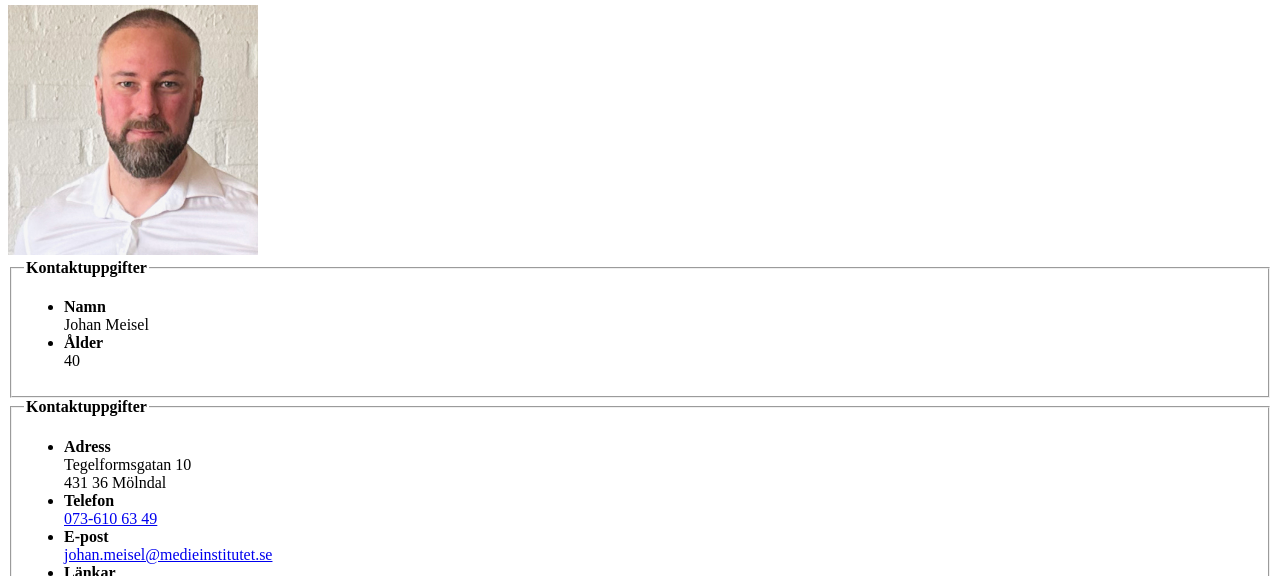
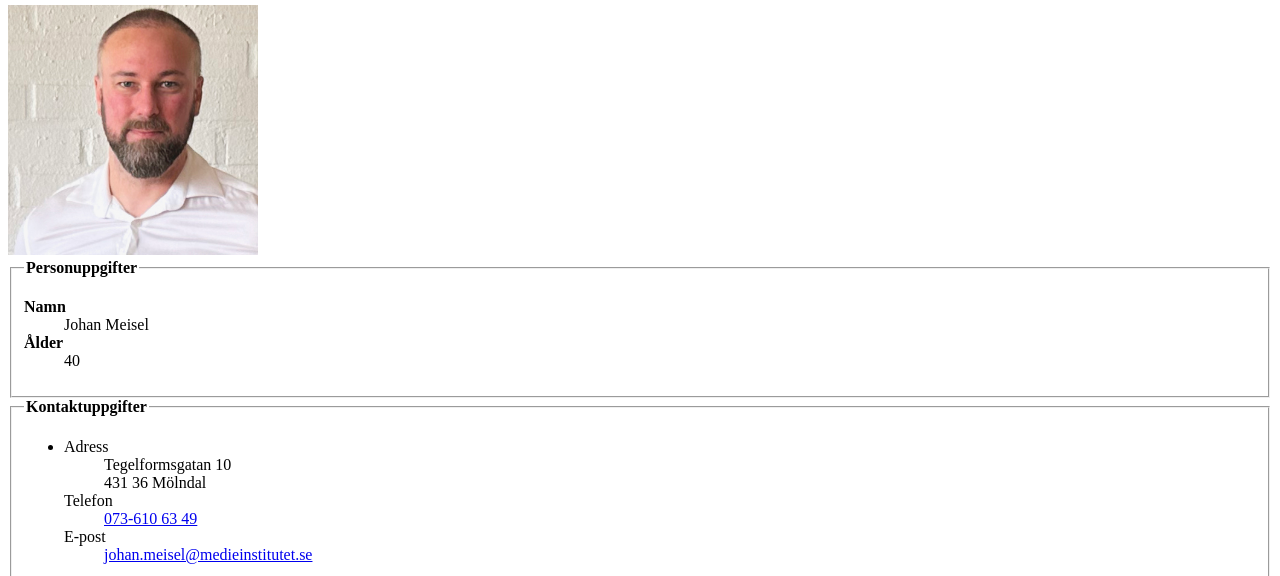
Before and after one commit to JoooooMei/CV-HTML, a plain HTML site: page index.html in a window 1280 px wide. Shown: the part 122-698 px from the top of the page. Drawn offline with Linux system fonts and the light colour scheme.

Commit message:
<dl> listor
Ändrat vissa listor till Description List

```diff
--- a/index.html
+++ b/index.html
@@ -52,34 +52,27 @@
             <img src="/img/johan_meisel.jpg" width="250" height="250" alt="Bild på Johan Meisel. Ser ut som en anställningsbar man med skägg. Skjortan sitter kanske lite tajt.">
 
                 <fieldset>
-                    <legend><strong>Kontaktuppgifter</strong></legend>
-                    <ul>
-                        <li>
-                            <strong>Namn</strong><br>
-                            Johan Meisel
-                        </li>
-                        <li>
-                            <strong>Ålder</strong><br>
-                            40
-                        </li>
-                    </ul>
+                    <legend><strong>Personuppgifter</strong></legend>
+                    <dl>
+                        <dt><strong>Namn</strong></dt>
+                        <dd>Johan Meisel</dd>
+                        <dt><strong>Ålder</strong></dt>
+                        <dd>40</dd>
+                    </dl>
                 </fieldset>
 
                 <fieldset>
                     <legend><strong>Kontaktuppgifter</strong></legend>
                     <ul>
                         <li>
-                            <strong>Adress</strong><br>
-                            Tegelformsgatan 10<br>
-                            431 36 Mölndal
-                        </li>
-                        <li>
-                            <strong>Telefon</strong><br>
-                            <a href="tel:+46736106349">073-610 63 49</a>
-                        </li>
-                        <li>
-                            <strong>E-post</strong><br>
-                            <a href="mailto:johan.meisel@medieinstitutet.se">johan.meisel@medieinstitutet.se</a>
+                            <dl>
+                                <dt>Adress</dt>
+                                <dd>Tegelformsgatan 10<br>431 36 Mölndal</dd>
+                                <dt>Telefon</dt>
+                                <dd><a href="tel:+46736106349">073-610 63 49</a></dd>
+                                <dt>E-post</dt>
+                                <dd><a href="mailto:johan.meisel@medieinstitutet.se">johan.meisel@medieinstitutet.se</a></dd>
+                            </dl>
                         </li>
                         <li>
                             <strong>Länkar</strong><br>
```
